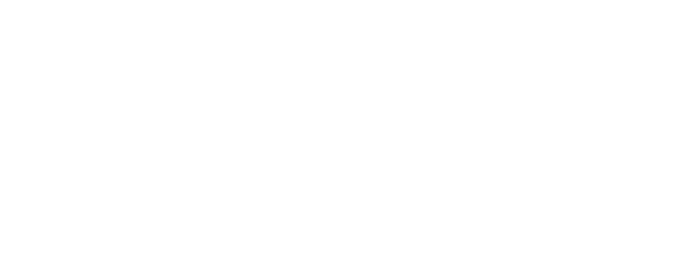
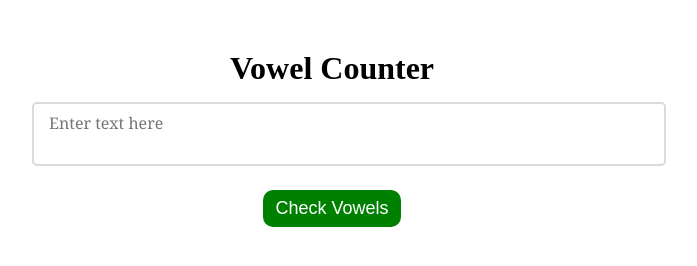
Before and after one commit to PedroEnciso/vowelCounter, a plain HTML site: page index.html in a window 1280 px wide. Shown: the whole page, without its empty margins (308-1005 px from the left). Drawn offline with Linux system fonts and the light colour scheme.

Commit message:
styling complete

```diff
--- a/index.html
+++ b/index.html
@@ -7,6 +7,13 @@
     <link rel="stylesheet" href="style.css">
 </head>
 <body>
+    <div class="container">
+        <h1>Vowel Counter</h1>
+        <textarea name="input" id="input" cols="30" rows="10" placeholder="Enter text here" style="font-family: Georgia, 'Times New Roman', Times, serif; font-size: 16px; padding: 10px 15px;"></textarea>
+        <div class="button-container">
+            <button id="check">Check Vowels</button>
+        </div>
+    </div>
 
 
     <script src="main.js"></script>
--- a/style.css
+++ b/style.css
@@ -0,0 +1,53 @@
+* {
+    padding: 0;
+    margin: 0;
+}
+
+.container {
+    margin: 50px auto;
+    max-width: 600px;
+}
+
+h1 {
+    text-align: center;
+    margin-bottom: 15px;
+}
+
+textarea {
+    width: 100%;
+    height: 40px;
+    border: 2px solid #dbdbdb;
+    border-radius: 5px;
+    padding: 0px 0px;
+    line-height: 18px;
+    resize: none;
+    margin-bottom: 20px;
+}
+
+textarea:focus {
+    outline: none;
+    border: 2px solid lightblue;
+}
+
+.button-container {
+    width: fit-content;
+    margin: 0 auto;
+}
+
+button {
+    background-color: green;
+    border: none;
+    padding: 8px 12px;
+    color: white;
+    font-size: 18px;
+    border-radius: 10px;
+    cursor: pointer;
+}
+
+button:hover {
+    background: darkgreen;
+}
+
+button:focus {
+    outline: none;
+}
```
